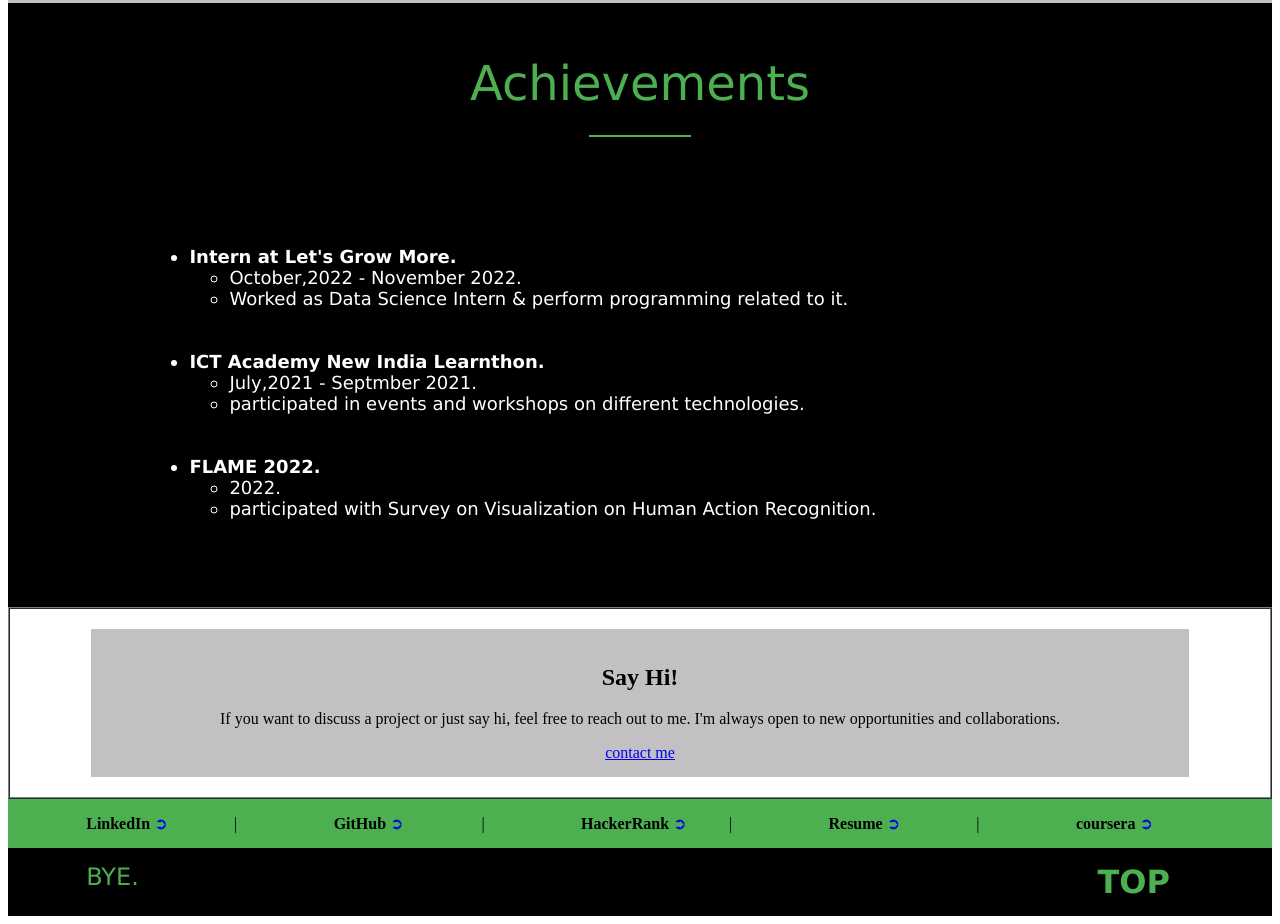
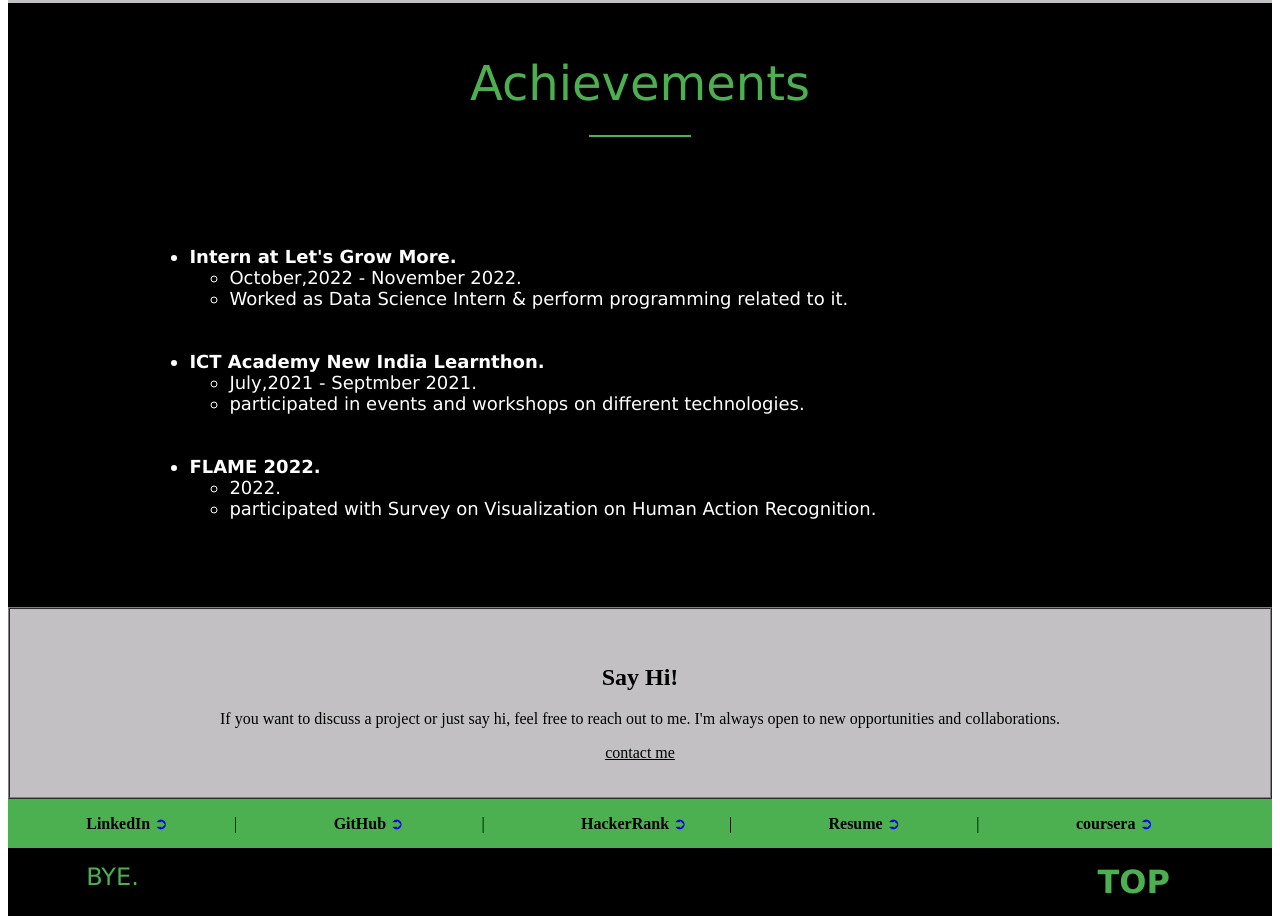
Before and after one commit to amrit23-web/website, a plain HTML site: page index.html in a window 1280 px wide. Shown: the part 2373-3297 px from the top of the page. Drawn offline with Linux system fonts and the light colour scheme.

Commit message:
Update index.html

```diff
--- a/index.html
+++ b/index.html
@@ -404,7 +404,7 @@
 
 
 	<!--#say Hi !(start)-->
-	<table id="say-hi" border="1" width="100%" cellpadding="20" cellspacing="0">
+	<table id="say-hi" border="1" width="100%" cellpadding="20" cellspacing="0" bgcolor="#c2c0c3">
 		<tr>
 			<td>
 				<table border="0" cellpadding="15" cellspacing="0" width="90%" align="center" bgcolor="#c2c0c3">
@@ -412,7 +412,7 @@
 						<td align="center" valign="middle">
 							<h2>Say Hi!</h2>
 							<p>If you want to discuss a project or just say hi, feel free to reach out to me. I'm always open to new opportunities and collaborations.</p>
-							<a href = "mailto: amritanshus367@gmail.com ">contact me </a>
+							<a href = "mailto: amritanshus367@gmail.com " style="color: black;">contact me </a>
 						</td>
 					</tr>
 				</table>
```
